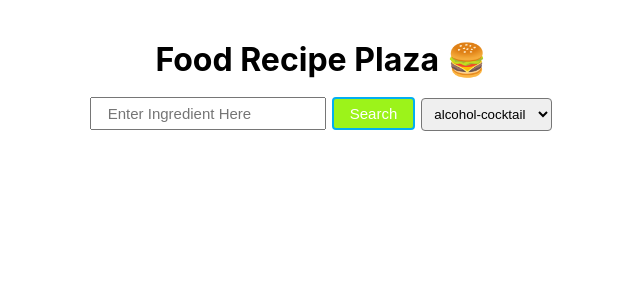
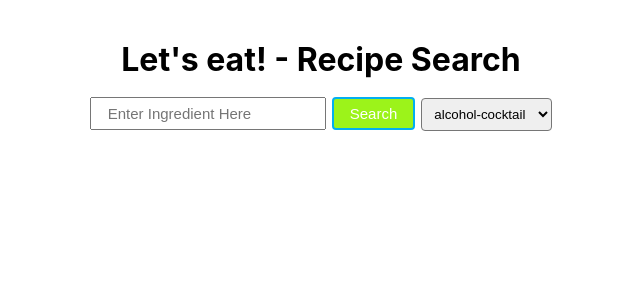
Before and after one commit to bdahlstrom/SecWebProj2023, a React (Create React App) app in the folder application-project/: page / in a window 1280 px wide. Shown: the top 300 px of the page, without its empty margins (319-959 px from the left). Built offline with nearby package versions, Linux system fonts and the light colour scheme.

Commit message:
updated titling and style

```diff
--- a/application-project/src/App.js
+++ b/application-project/src/App.js
@@ -26,7 +26,7 @@ function App() {
 
   return (
     <div className="app">
-      <h1 onClick={getRecipeInfo}>Food Recipe Plaza 🍔</h1>
+      <h1 onClick={getRecipeInfo}>Let's eat! - Recipe Search</h1>
       <form className="app-searchForm" onSubmit={onSubmit}>
         <input
           className="app-input"
```
